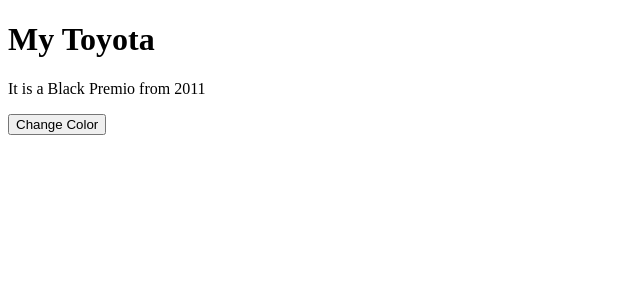
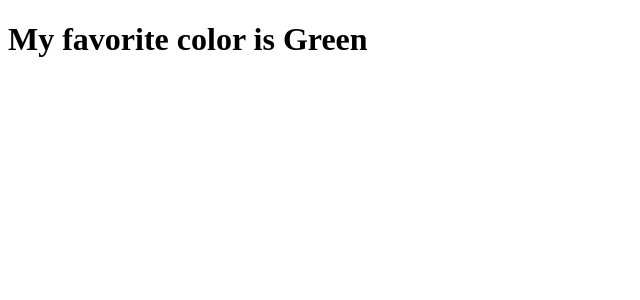
Before and after one commit to kipruto/React-Intro, a React (Create React App) app: page / in a window 1280 px wide. Shown: the top 300 px of the page, without its empty margins (0-640 px from the left). Built offline with nearby package versions, Linux system fonts and the light colour scheme.

Commit message:
using getDerivedStateProps method to set the state based on the initial props

```diff
--- a/src/index.js
+++ b/src/index.js
@@ -1,30 +1,22 @@
 import React from 'react'
 import ReactDOM from 'react-dom'
 
-class Car extends React.Component {
+class Header extends React.Component {
     constructor(props) {
         super(props);
         this.state = {
-            brand: "Toyota",
-            model: "Premio",
-            color: "Black",
-            year: 2011
+            favouriteColor: "Red"
         };
     }
-    changeColor = () => {
-        this.setState({ color: "Blue" })
+    static getDerivedStateFromProps(props, state) {
+        return { favouriteColor: props.favCol };
     }
     render() {
         return (
-            <div>
-                <h1>My {this.state.brand}</h1>
-                <p>
-                    It is a {this.state.color} {this.state.model} from {this.state.year}
-                </p>
-                <button type="button" onClick={this.changeColor} >Change Color</button>
-            </div>
+            <h1>My favorite color is {this.state.favouriteColor}</h1>
         );
     }
+
 }
 
-ReactDOM.render(<Car />, document.getElementById("root"));
+ReactDOM.render(<Header favCol="Green" />, document.getElementById("root"));
```
